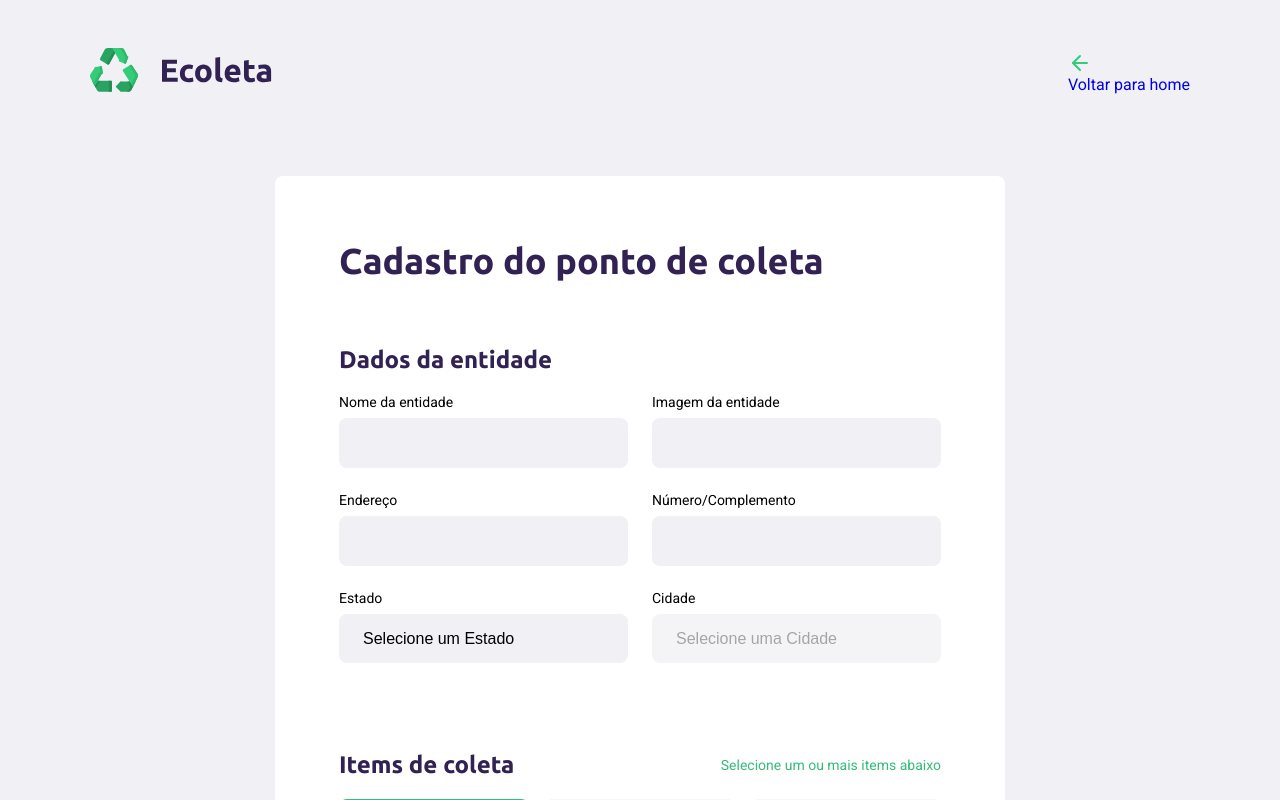
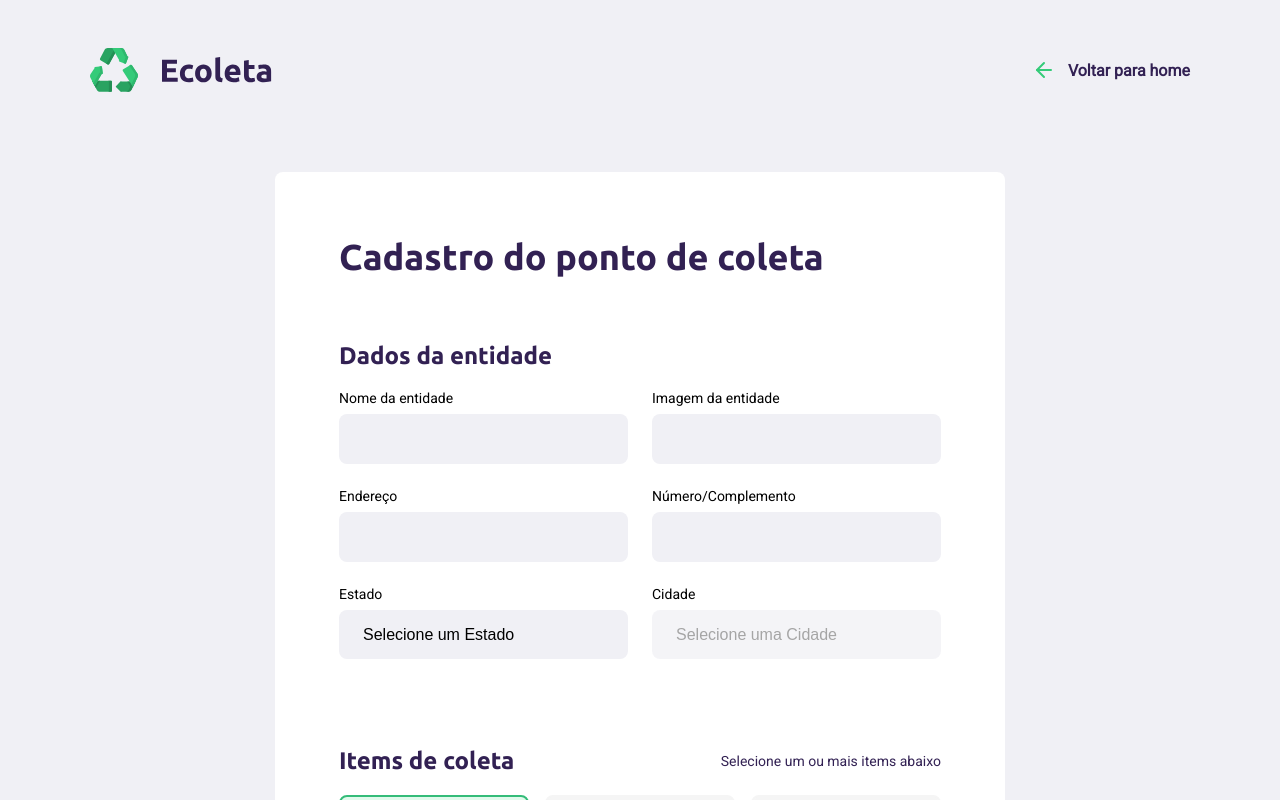
Before and after one commit to michelmartins9164/ecoleta, a website: page src/views/create-point.html in a window 1280 px wide. Shown: the top 800 px of the page. Drawn offline with nearby package versions, Linux system fonts and the light colour scheme; files that its build step writes are made by us from their sources; no server answers.

Commit message:
fixing bug in layout

```diff
--- a/public/styles/create-point.css
+++ b/public/styles/create-point.css
@@ -12,7 +12,7 @@
     justify-content: space-between;
 }
 
-#page-create-point-point header a {
+#page-create-point header a {
     color: var(--title-color);
     font-weight: bold;
     display: flex;
@@ -25,7 +25,6 @@
     display: flex;
     width: 20px;
     height: 24px;
-font-size: 24px;
 }
 
 form {
@@ -60,7 +59,7 @@ form h2 {
 
 form legend span {
 font-size: 14px;
-color: #34bc79;
+color: var(--title-color);
 }
 
 form .field {
```
